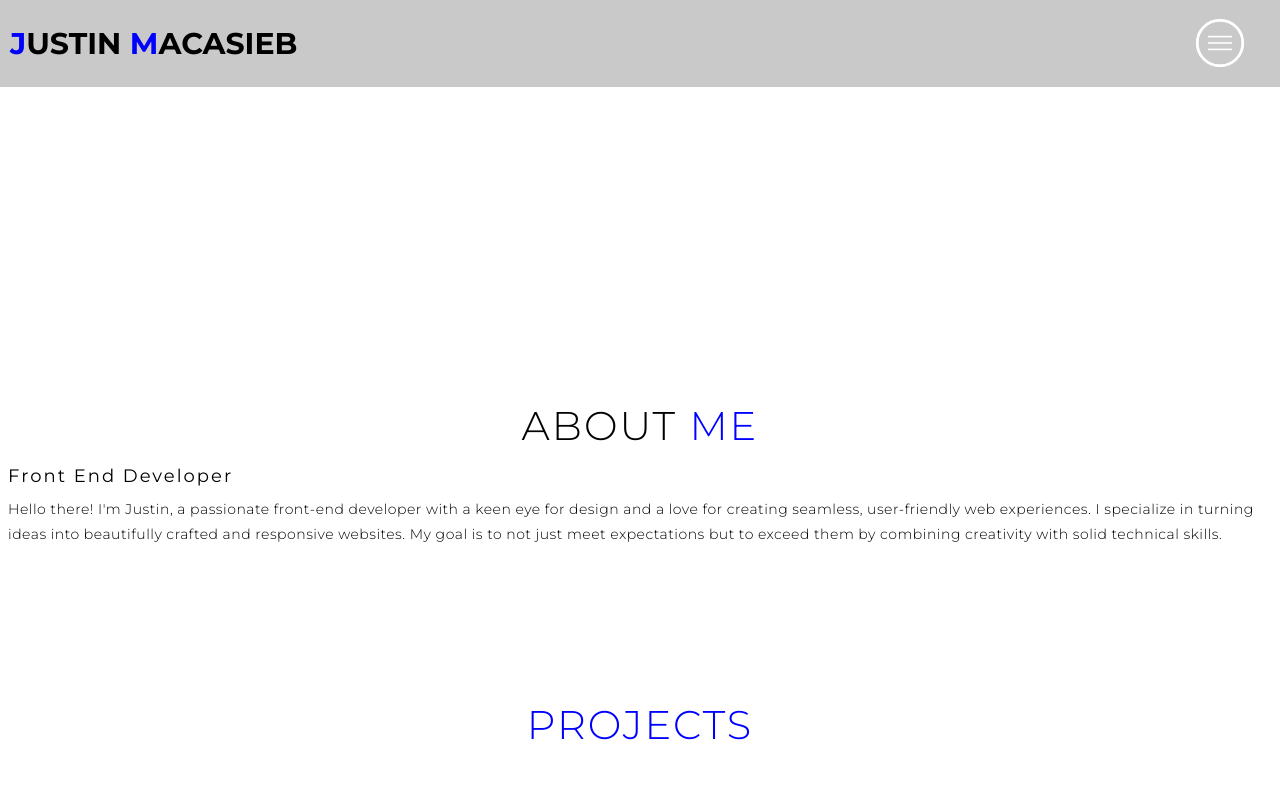
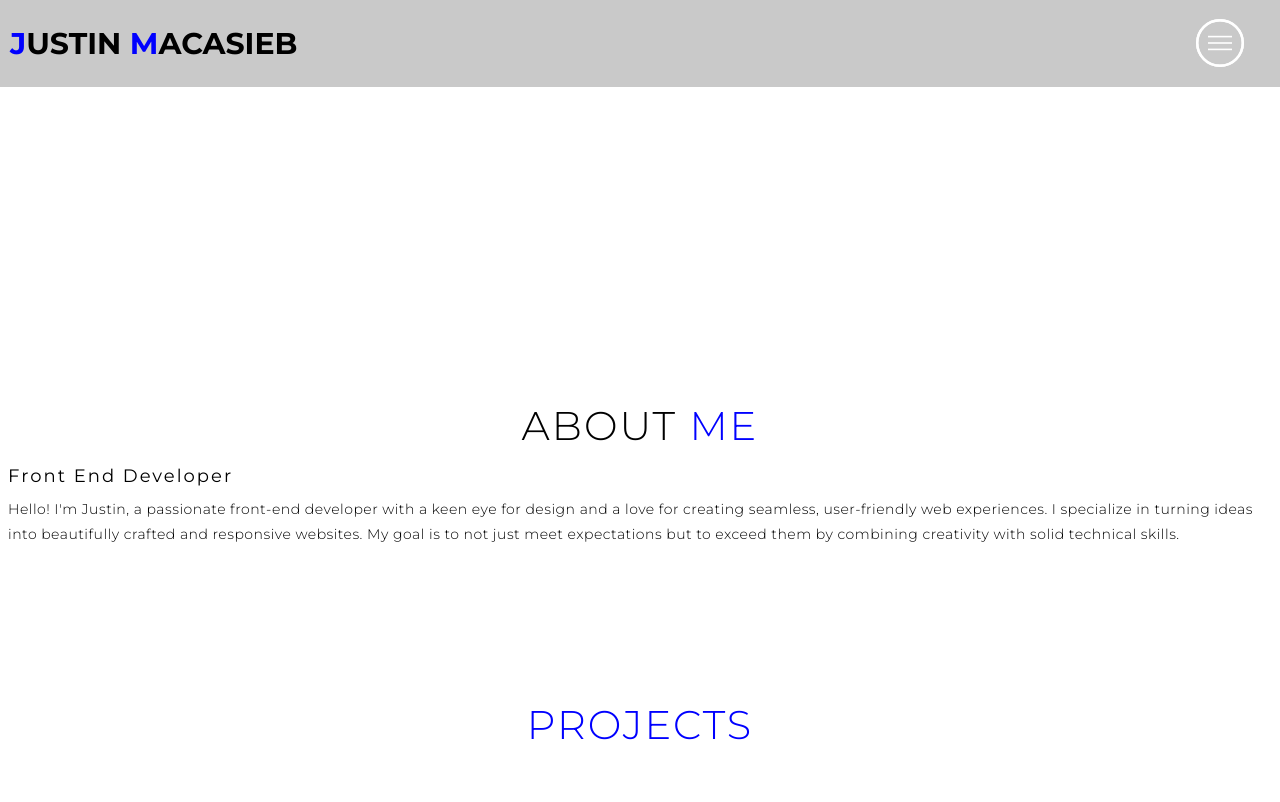
Before and after one commit to supremojv/github-portfolio.1, a plain HTML site: page index.html in a window 1280 px wide. Shown: the top 802 px of the page. Drawn offline with Linux system fonts and the light colour scheme; a script that the page names is missing.

Commit message:
Update index.html

```diff
--- a/index.html
+++ b/index.html
@@ -38,7 +38,7 @@
             <div class="col-right">
             <h1 class="section-title">About <span>me</span></h1>
             <h2>Front End Developer</h2>
-            <p>Hello there! I'm Justin, a passionate front-end developer with a keen eye for design and a love for creating seamless, user-friendly web experiences.
+            <p>Hello! I'm Justin, a passionate front-end developer with a keen eye for design and a love for creating seamless, user-friendly web experiences.
                 I specialize in turning ideas into beautifully crafted and responsive websites. My goal is to not just meet expectations but to exceed them by combining creativity with solid technical skills.
             </p>
         </div>
```
